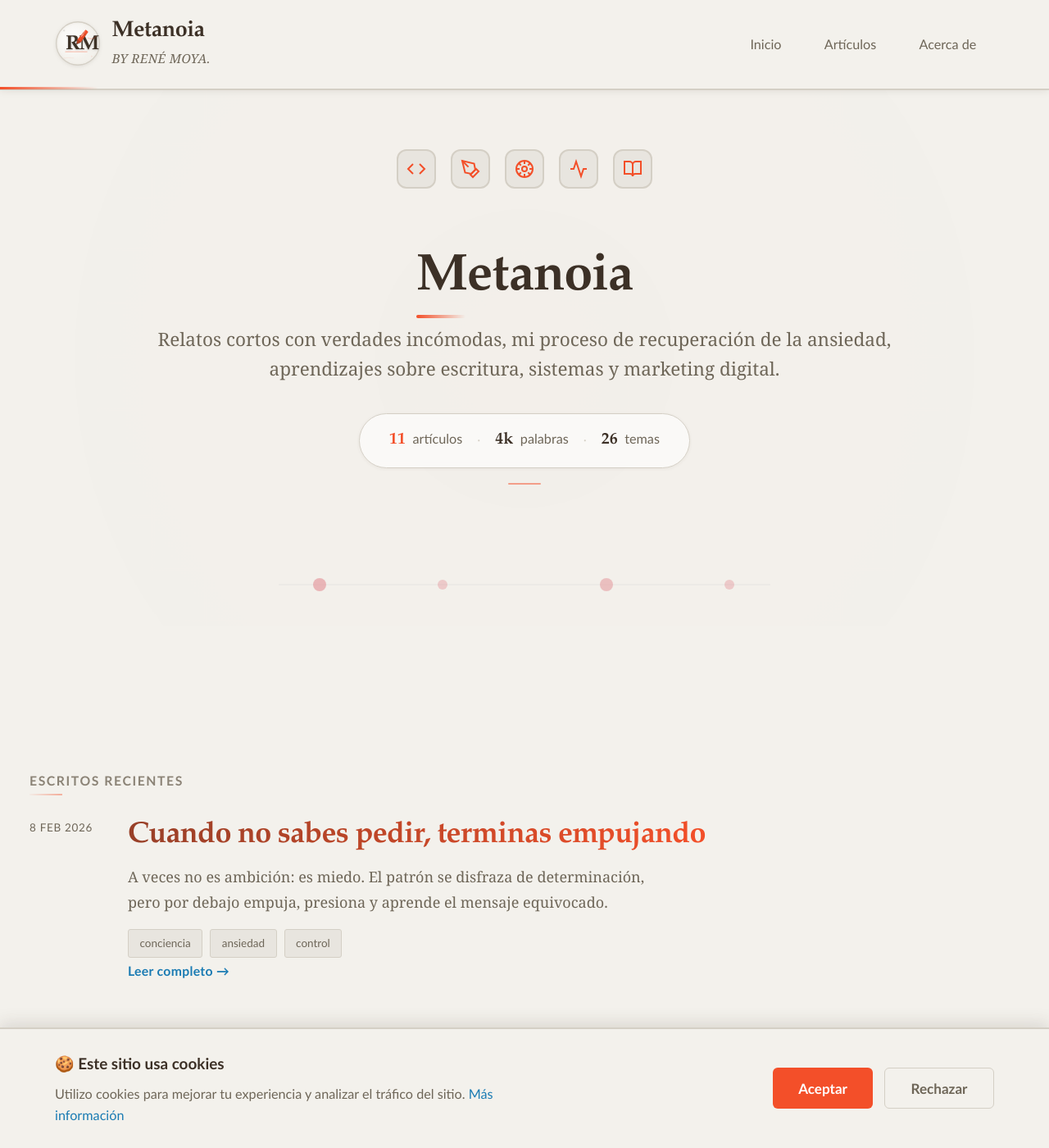
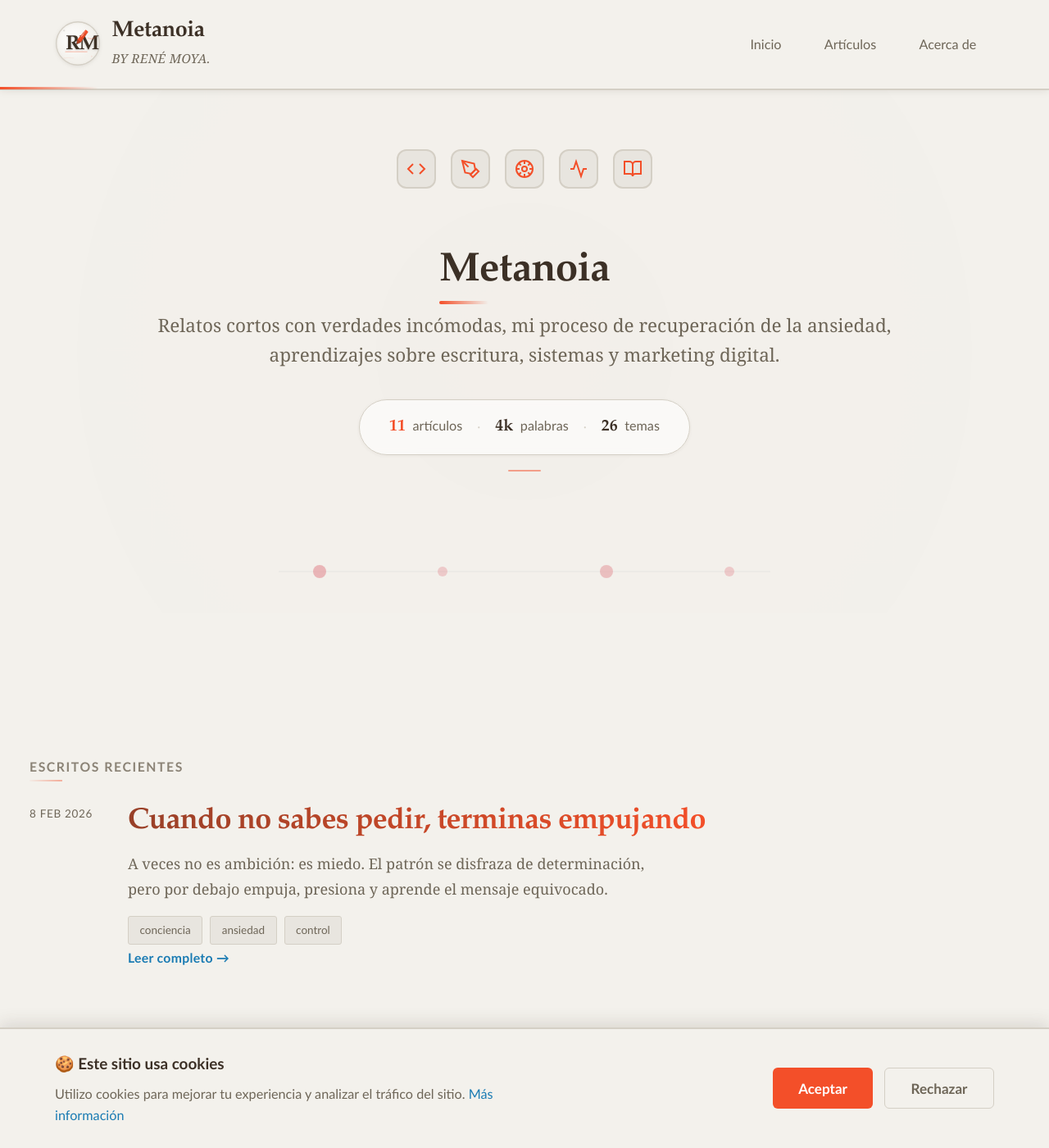
Before and after one commit to renedev0284-creator/renedev0284-creator.github.io, a Jekyll site: the page built from index.html, in a window 1280 px wide and 1400 px high. Shown: the whole window at 82% size. Built offline with Jekyll 4.4.1, drawn with Linux system fonts in a browser that asks for light colours.

Commit message:
Titulos H mejorados y disminuidos

```diff
--- a/assets/css/style.css
+++ b/assets/css/style.css
@@ -79,19 +79,19 @@
 }
 
 h1 {
-  font-size: clamp(2.25rem, 5vw, 3.5rem);
+  font-size: clamp(2rem, 4.5vw, 2.75rem);      /* Antes: 2.25-3.5rem → Ahora: 2-2.75rem */
   font-weight: 700;
   margin-bottom: var(--space-lg);
   color: var(--color-text);
 }
 
 h2 {
-  font-size: clamp(1.75rem, 4vw, 2.5rem);
+  font-size: clamp(1.5rem, 3.5vw, 2rem);       /* Antes: 1.75-2.5rem → Ahora: 1.5-2rem */
   margin-top: var(--space-xl);
 }
 
 h3 {
-  font-size: clamp(1.35rem, 3vw, 1.75rem);
+  font-size: clamp(1.25rem, 2.5vw, 1.5rem);    /* Antes: 1.35-1.75rem → Ahora: 1.25-1.5rem */
   margin-top: var(--space-lg);
 }
 
```
